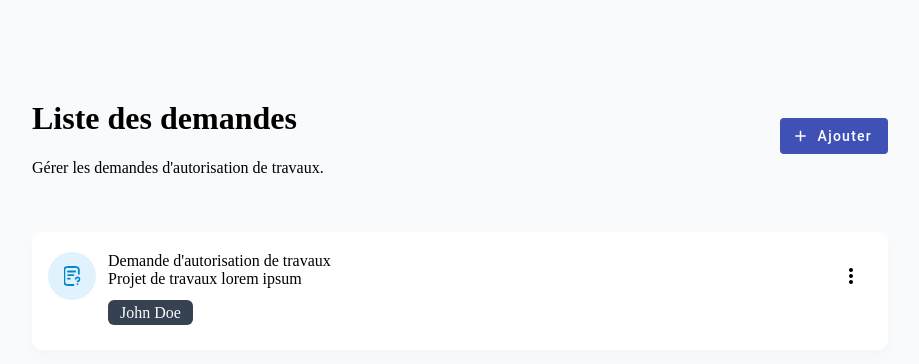
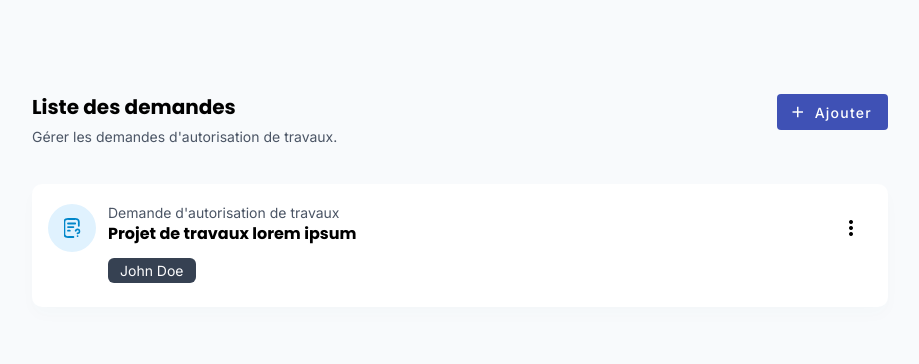
Before and after one commit to sl-adilelhaddioui/test-crud-ng, an Angular app: page / in a window 1280 px wide. Shown: the top 364 px of the page, without its empty margins (183-1102 px from the left). Built offline with nearby package versions, Linux system fonts and the light colour scheme.

Commit message:
update sass

```diff
--- a/src/app/app.component.html
+++ b/src/app/app.component.html
@@ -1,7 +1,7 @@
 <div class="header">
   <div class="header-text">
-    <h1>Liste des demandes</h1>
-    <p>Gérer les demandes d'autorisation de travaux.</p>
+    <h1 class="title">Liste des demandes</h1>
+    <span class="subtitle">Gérer les demandes d'autorisation de travaux.</span>
   </div>
   <button mat-flat-button color="primary" (click)="openDialog()">
     <mat-icon>add</mat-icon>
--- a/src/app/app.component.scss
+++ b/src/app/app.component.scss
@@ -2,6 +2,20 @@
     display: flex;
     align-items: center;
     justify-content: space-between;
+
+    .title {
+        font-family: 'Poppins', sans-serif;
+        margin-bottom: 6px;
+        font-size: 20px;
+    }
+
+    .subtitle {
+        color: #4B5565;
+    }
+
+    .mdc-button {
+        font-family: 'Inter', sans-serif;
+    }
 }
 
 app-request-card {
--- a/src/app/dialog-form/dialog-form.component.html
+++ b/src/app/dialog-form/dialog-form.component.html
@@ -17,7 +17,7 @@
     </mat-form-field>
   </mat-dialog-content>
   <mat-dialog-actions>
-    <button mat-flat-button color="secondary" mat-dialog-close>Annuler</button>
+    <button mat-stroked-button color="primary" mat-dialog-close>Annuler</button>
     <button mat-flat-button color="primary" mat-dialog-close type="submit" [disabled]="form.invalid">
       {{data ? 'Modifier' : 'Créer'}}
     </button>
--- a/src/app/dialog-form/dialog-form.component.scss
+++ b/src/app/dialog-form/dialog-form.component.scss
@@ -1,3 +1,8 @@
+h2 {
+    color: #121926;
+    font-family: 'Poppins', sans-serif;
+}
+
 mat-dialog-content {
     display: flex;
     flex-direction: column;
@@ -5,5 +10,5 @@ mat-dialog-content {
 
 mat-dialog-actions {
     justify-content: space-between;
-    padding: 8px 24px;
+    padding: 24px;
 }
--- a/src/app/request-card/request-card.component.html
+++ b/src/app/request-card/request-card.component.html
@@ -4,7 +4,7 @@
         <img src="Trace_286.svg" alt="Trace" class="svg-fg">
     </div>
     <div class="data">
-        <span>Demande d'autorisation de travaux</span>
+        <span class="title">Demande d'autorisation de travaux</span>
         <div class="project-name">Projet de travaux {{request.name}}</div>
         <div>
             <span class="user">{{request.user}}</span>
--- a/src/app/request-card/request-card.component.scss
+++ b/src/app/request-card/request-card.component.scss
@@ -31,8 +31,15 @@
     }
 
     .data {
+        .title {
+            color: #4B5565;
+        }
+
         .project-name {
             margin-bottom: 1rem;
+            font-weight: bold;
+            font-size: 16px;
+            font-family: 'Poppins', sans-serif;
         }
 
         .user {
--- a/src/index.html
+++ b/src/index.html
@@ -1,5 +1,6 @@
 <!doctype html>
 <html lang="en">
+
 <head>
   <meta charset="utf-8">
   <title>TestCrudNg</title>
@@ -7,8 +8,16 @@
   <meta name="viewport" content="width=device-width, initial-scale=1">
   <link rel="icon" type="image/x-icon" href="favicon.ico">
   <link href="https://fonts.googleapis.com/icon?family=Material+Icons" rel="stylesheet">
+  <link
+    href="https://fonts.googleapis.com/css2?family=Inter:ital,opsz,wght@0,14..32,100..900;1,14..32,100..900&display=swap"
+    rel="stylesheet">
+  <link
+    href="https://fonts.googleapis.com/css2?family=Inter:ital,opsz,wght@0,14..32,100..900;1,14..32,100..900&family=Poppins:ital,wght@0,100;0,200;0,300;0,400;0,500;0,600;0,700;0,800;0,900;1,100;1,200;1,300;1,400;1,500;1,600;1,700;1,800;1,900&display=swap"
+    rel="stylesheet">
 </head>
+
 <body>
   <app-root></app-root>
 </body>
+
 </html>
--- a/src/styles.scss
+++ b/src/styles.scss
@@ -2,4 +2,6 @@
 body {
     background-color: #F8FAFC;
     margin: 79px 209px 8px 215px;
+    font-family: 'Inter', sans-serif;
+    font-size: 14px;
 }
```
